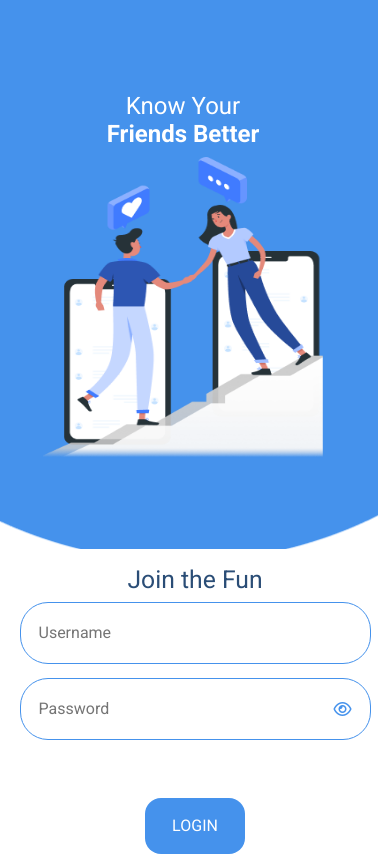
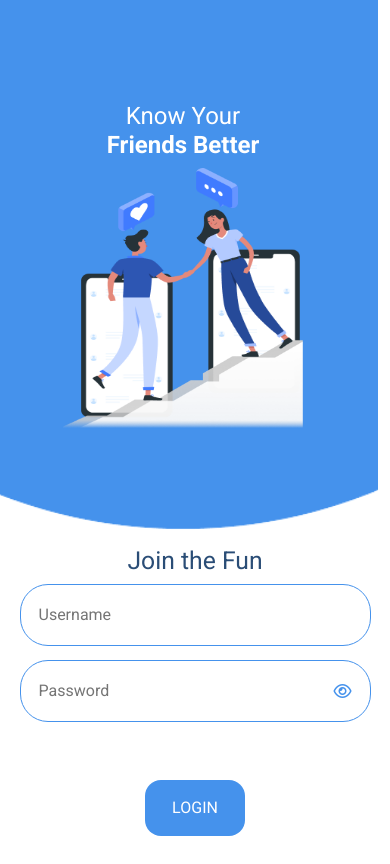
Before and after one commit to kkr-97/playbyte_frontend, a React (Vite) app: page /login in a window 390 px wide. Built offline with nearby package versions, Linux system fonts and the light colour scheme; a web font is replaced by a local one.

Commit message:
"Updated Login page styles and image"

```diff
--- a/src/components/Login/index.css
+++ b/src/components/Login/index.css
@@ -7,8 +7,9 @@
     align-items: center;
     /* padding: 32px; */
     background-size: cover;
-    height: 65vh;
-    width: 100vw;
+    background-position: center;
+    border-radius: 0 0 50% 50%;
+    height: 530px;
 }
 
 .main-header{
@@ -23,8 +24,8 @@
 }
 
 .login-friends-img{
-    height: 300px;
-    width: 280px;
+    height: 260px;
+    width: 240px;
 }
 
 form{
@@ -81,3 +82,10 @@ i{
     color: #4592EC;
     cursor: pointer;
 }
+
+@media (max-width: 767px){
+    .login-page .hero-container{
+        border-radius: 0;
+        width: 100vw;
+    }
+}
```
Also changed, not shown: public/images/Login-Ellipse.png.
